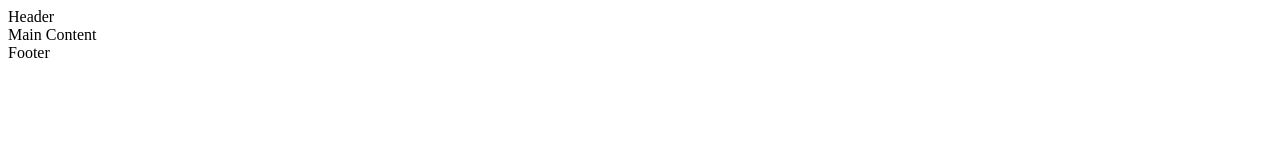
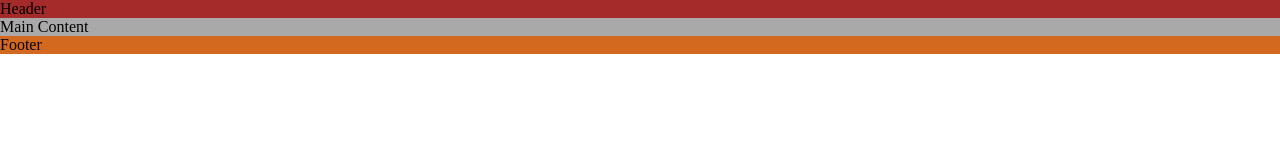
Before and after one commit to OmerGamil/love-running, a plain HTML site: page index.html in a window 1280 px wide. Drawn offline with Linux system fonts and the light colour scheme.

Commit message:
refactor: Adding main styles to our page

```diff
--- /dev/null
+++ b/assets/css/style.css
@@ -0,0 +1,21 @@
+/* Asterisk wildcard selector to override the default styles added by the browser */
+* {
+    padding: 0;
+    margin: 0;
+    box-sizing: border-box;
+}
+
+/* Header */
+header {
+    background-color: brown;
+}
+
+/* Main Content */
+main {
+    background-color: darkgray;
+}
+
+/* Footer */
+footer {
+    background-color: chocolate;
+}
--- a/index.html
+++ b/index.html
@@ -13,6 +13,8 @@
     <link rel="apple-touch-icon" sizes="180x180" href="assets/favicon/apple-touch-icon.png">
     <link rel="icon" type="image/png" sizes="32x32" href="assets/favicon/favicon-32x32.png">
     <link rel="icon" type="image/png" sizes="16x16" href="assets/favicon/favicon-16x16.png">
+    <!-- Styles -->
+    <link rel="stylesheet" href="assets/css/style.css">
 </head>
 
 <body>
```
